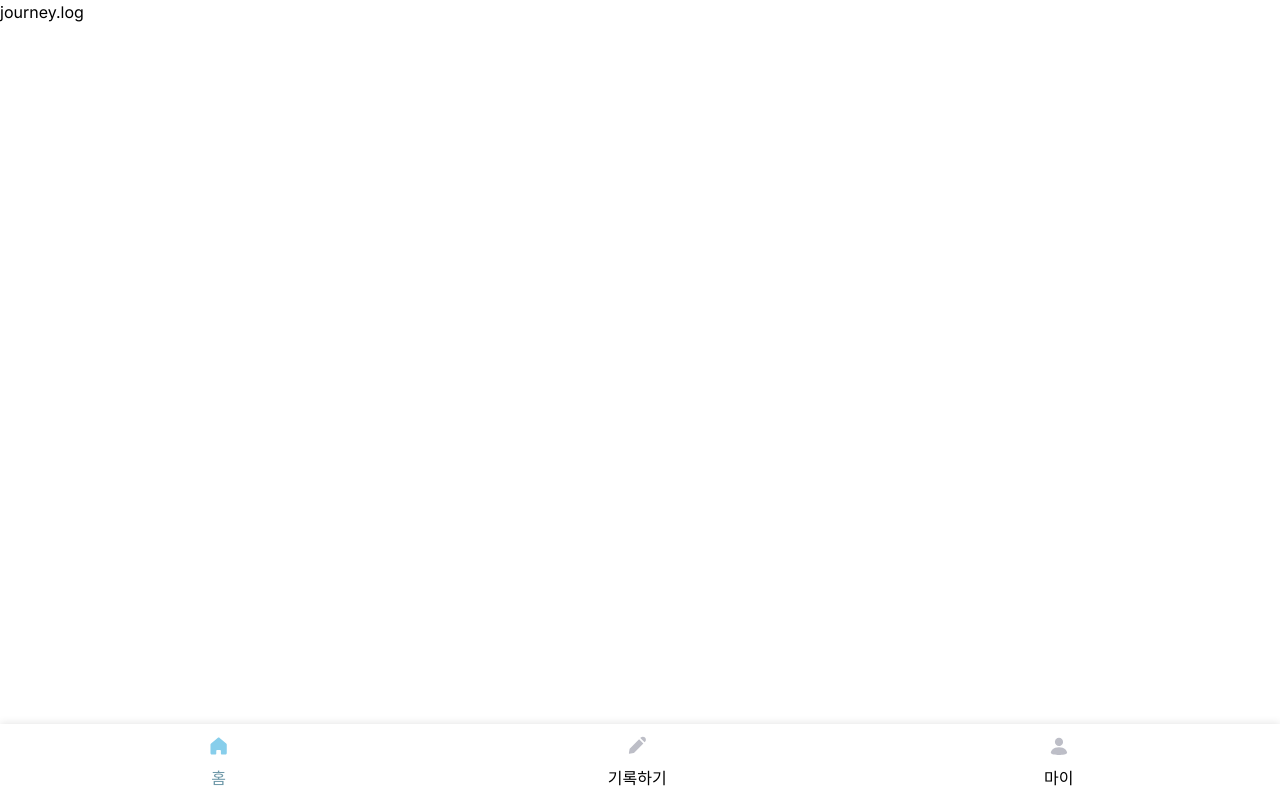
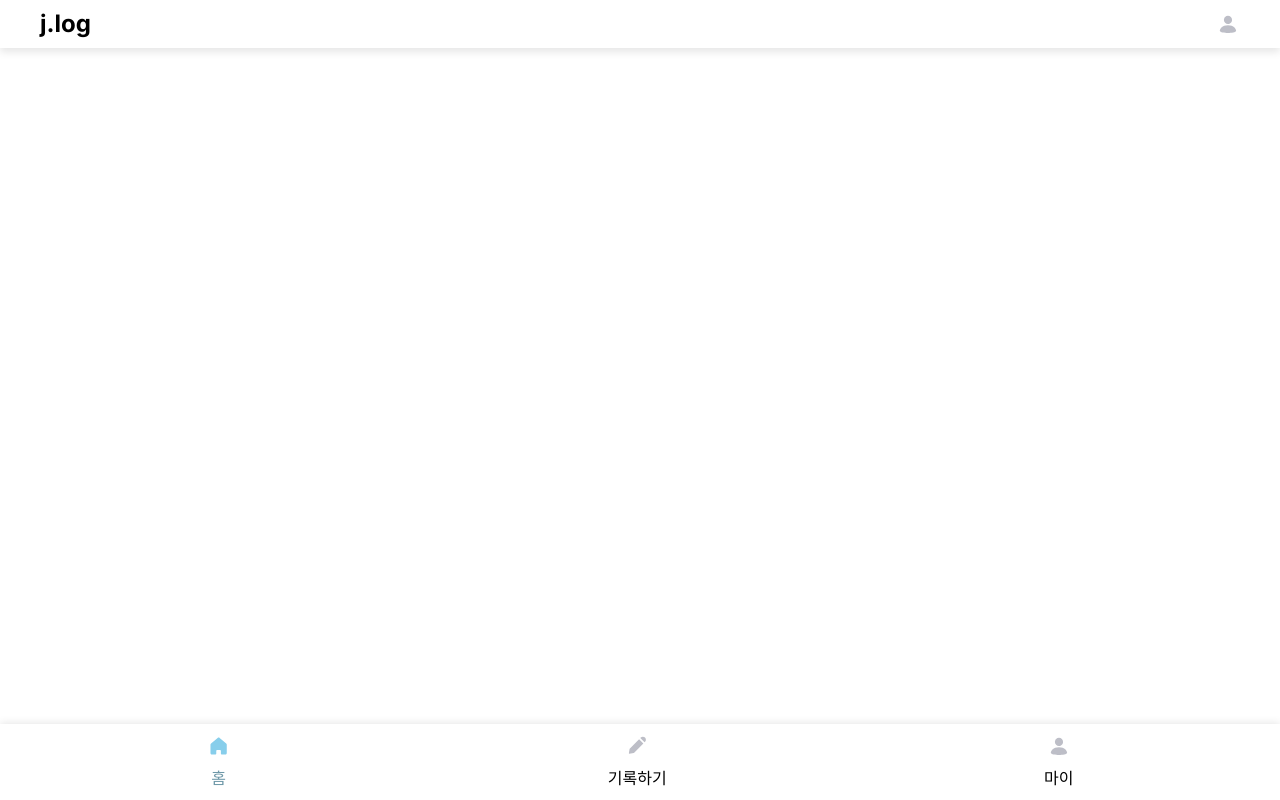
Before and after one commit to Limgabi/journey.log, a Next.js app: page / in a window 1280 px wide. Built offline with nearby package versions, Linux system fonts and the light colour scheme.

Commit message:
design #34 : 상단 내비게이션 바 생성

```diff
--- a/src/app/layout.tsx
+++ b/src/app/layout.tsx
@@ -2,6 +2,7 @@ import type { Metadata } from 'next';
 import { Inter } from 'next/font/google';
 
 import BottomNavigation from '@/components/BottomNavigation';
+import Header from '@/components/Header';
 import Providers from '@/providers';
 
 const inter = Inter({ subsets: ['latin'] });
@@ -24,6 +25,7 @@ export default function RootLayout({
       </head>
       <body className={inter.className}>
         <Providers>
+          <Header />
           <main>{children}</main>
           <BottomNavigation />
         </Providers>
--- /dev/null
+++ b/src/components/Header/index.tsx
@@ -0,0 +1,44 @@
+'use client';
+
+import { useRouter } from 'next/navigation';
+
+import styled from 'styled-components';
+
+import { URL_PATH } from '@/constants/url-path';
+
+import Icon from '../Icon';
+
+export default function Header() {
+  const router = useRouter();
+  return (
+    <HeaderWrapper>
+      <Logo onClick={() => router.push(`${URL_PATH.HOME}`)}>j.log</Logo>
+      <Icon icon="Profile" cursor="pointer" onClick={() => router.push(`/${URL_PATH.MY.HOME}`)} />
+    </HeaderWrapper>
+  );
+}
+
+const HeaderWrapper = styled.div`
+  position: fixed;
+  top: 0;
+  left: 0;
+  right: 0;
+
+  display: flex;
+  align-items: center;
+  justify-content: space-between;
+  height: 4.8rem;
+  padding: 0 4rem;
+
+  background-color: white;
+  box-shadow: 0px 4px 8px 0px rgba(0, 0, 0, 0.1);
+`;
+
+const Logo = styled.button`
+  border: none;
+  outline: none;
+  background-color: inherit;
+
+  font-size: 2.4rem;
+  font-weight: 700;
+`;
```
